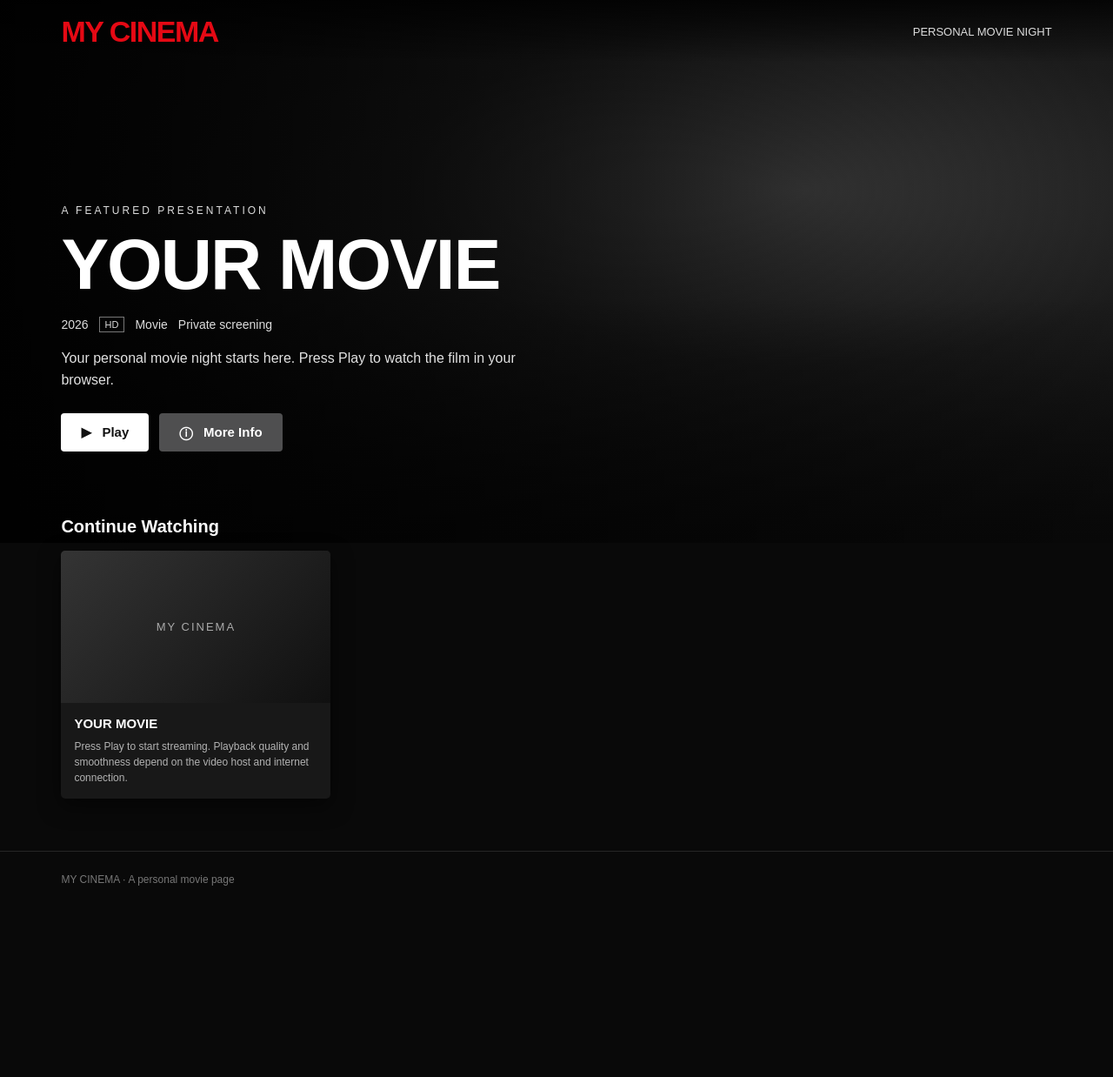
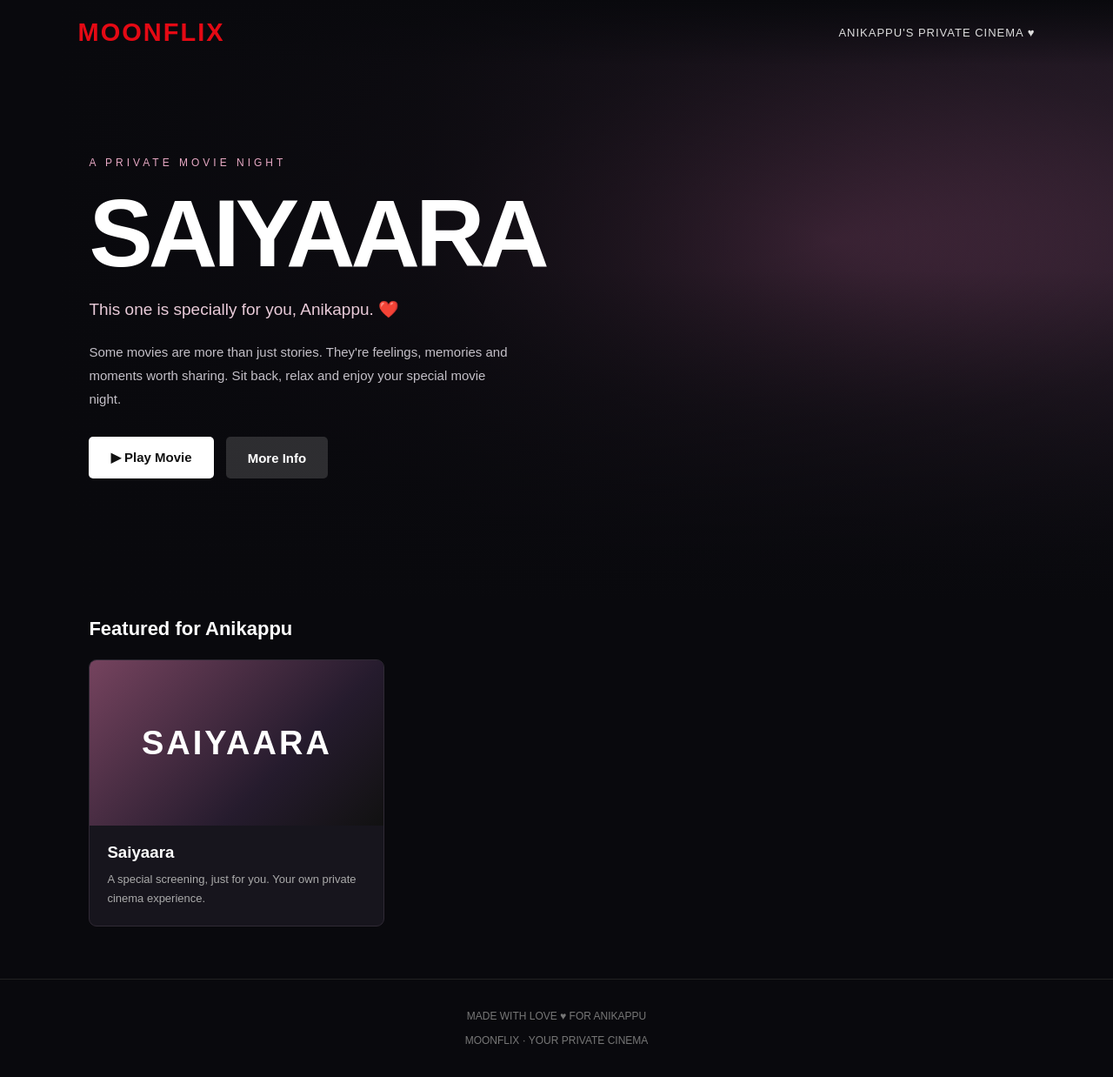
Before and after one commit to Hasanjoy913/hasan-joy, a plain HTML site: page index.html in a window 1280 px wide. Shown: the whole page at 87% size. Before the commit the page ends 1043 px from the top, so only its background shows below. Drawn offline with Linux system fonts and the light colour scheme.

Commit message:
Update index.html

```diff
--- a/index.html
+++ b/index.html
@@ -1,117 +1,250 @@
+
 <!DOCTYPE html>
 <html lang="en">
 <head>
 <meta charset="UTF-8">
 <meta name="viewport" content="width=device-width, initial-scale=1.0">
-<meta name="theme-color" content="#090909">
-<title>My Cinema</title>
+<title>MOONFLIX | Saiyaara</title>
+
 <style>
-:root{--red:#e50914;--bg:#090909;--muted:#b3b3b3}
-*{box-sizing:border-box}
-html{scroll-behavior:smooth}
-body{margin:0;background:var(--bg);color:#fff;font-family:Arial,Helvetica,sans-serif}
-a{color:inherit;text-decoration:none}
-.nav{height:72px;position:absolute;z-index:5;top:0;left:0;right:0;display:flex;align-items:center;justify-content:space-between;padding:0 5.5%;background:linear-gradient(180deg,rgba(0,0,0,.8),transparent)}
-.brand{font-size:clamp(23px,3vw,34px);font-weight:900;letter-spacing:-1.5px;color:var(--red)}
-.nav-right{font-size:13px;color:#ddd}
-.hero{min-height:590px;height:78vh;max-height:780px;position:relative;display:flex;align-items:flex-end;padding:0 5.5% 105px;background:linear-gradient(90deg,rgba(0,0,0,.92) 0%,rgba(0,0,0,.58) 45%,rgba(0,0,0,.12) 100%),linear-gradient(0deg,#090909 0%,transparent 45%),radial-gradient(ellipse at 72% 35%,#494949 0%,#202020 35%,#111 72%)}
-.hero-content{max-width:610px;position:relative;z-index:1}
-.kicker{font-size:12px;letter-spacing:3px;color:#ddd;text-transform:uppercase;margin-bottom:16px}
-h1{font-size:clamp(42px,7vw,82px);line-height:.95;margin:0 0 22px;font-weight:900;letter-spacing:-2px}
-.meta{display:flex;gap:12px;align-items:center;flex-wrap:wrap;color:#ddd;font-size:14px;margin-bottom:18px}
-.tag{border:1px solid #777;padding:2px 6px;font-size:11px}
-.description{font-size:16px;line-height:1.55;color:#e2e2e2;max-width:560px;margin:0 0 25px}
-.actions{display:flex;gap:12px;flex-wrap:wrap}
-.btn{border:0;border-radius:4px;padding:13px 23px;font-weight:700;font-size:15px;display:inline-flex;align-items:center;gap:9px;cursor:pointer}
-.btn-play{background:#fff;color:#111}.btn-play:hover{background:#ddd}
-.btn-info{background:rgba(109,109,110,.72);color:#fff}.btn-info:hover{background:rgba(109,109,110,.48)}
-.content{padding:0 5.5% 60px;margin-top:-30px;position:relative;z-index:2}
-.section-title{font-size:20px;margin:0 0 16px}
-.movie-card{width:min(100%,310px);background:#181818;border-radius:5px;overflow:hidden;box-shadow:0 8px 25px #0008}
-.thumb{height:175px;background:linear-gradient(135deg,#343434,#101010);display:grid;place-items:center;color:#aaa;font-size:13px;letter-spacing:2px}
-.card-info{padding:15px}.card-info strong{font-size:15px}.card-info p{color:var(--muted);font-size:12px;line-height:1.5;margin:8px 0 0}
-footer{border-top:1px solid #252525;padding:25px 5.5%;color:#777;font-size:12px}
-.modal{display:none;position:fixed;inset:0;background:rgba(0,0,0,.94);z-index:20;padding:5vh 4vw;align-items:center;justify-content:center}
-.modal.open{display:flex}
-.modal-inner{width:min(1100px,100%);position:relative}
-.close{position:absolute;right:0;top:-42px;background:#222;color:white;border:0;border-radius:50%;width:34px;height:34px;font-size:20px;cursor:pointer}
-.video-frame{width:100%;aspect-ratio:16/9;background:#000;border:0;border-radius:5px}
-.player-note{color:#aaa;font-size:12px;margin-top:10px}
-@media(max-width:650px){.nav{height:60px}.hero{height:76vh;min-height:560px;padding-bottom:85px}.description{font-size:14px}.content{margin-top:-18px}.btn{padding:11px 16px;font-size:13px}.movie-card{width:100%}}
+*{margin:0;padding:0;box-sizing:border-box}
+body{
+  background:#09090d;
+  color:white;
+  font-family:Arial,Helvetica,sans-serif;
+}
+header{
+  height:75px;
+  display:flex;
+  align-items:center;
+  justify-content:space-between;
+  padding:0 7%;
+  background:linear-gradient(#09090d,transparent);
+  position:absolute;
+  width:100%;
+  z-index:2;
+}
+.logo{
+  color:#e50914;
+  font-size:29px;
+  font-weight:900;
+  letter-spacing:2px;
+}
+.profile{
+  color:#ddd;
+  font-size:13px;
+  letter-spacing:1px;
+}
+.hero{
+  min-height:690px;
+  display:flex;
+  align-items:center;
+  padding:120px 8% 80px;
+  background:
+    linear-gradient(90deg,#09090d 5%,rgba(9,9,13,.88) 38%,rgba(9,9,13,.25) 100%),
+    linear-gradient(0deg,#09090d 0%,transparent 55%),
+    radial-gradient(ellipse at 75% 40%,#693b59 0%,#30202f 35%,#111018 75%);
+}
+.content{max-width:600px}
+.tag{
+  color:#e6a8c4;
+  letter-spacing:4px;
+  font-size:12px;
+  margin-bottom:22px;
+}
+h1{
+  font-size:clamp(65px,10vw,110px);
+  line-height:.95;
+  letter-spacing:-5px;
+  margin-bottom:24px;
+}
+.subtitle{
+  font-size:19px;
+  color:#e9cbd9;
+  margin-bottom:24px;
+}
+.description{
+  color:#c4c0c8;
+  line-height:1.8;
+  font-size:15px;
+  max-width:490px;
+  margin-bottom:30px;
+}
+.buttons{display:flex;gap:14px;flex-wrap:wrap}
+button{
+  border:0;
+  padding:15px 25px;
+  border-radius:5px;
+  font-size:15px;
+  font-weight:bold;
+  cursor:pointer;
+}
+.play{background:white;color:#111}
+.play:hover{background:#ddd}
+.more{background:#ffffff25;color:white}
+.details{
+  padding:20px 8% 60px;
+}
+.section-title{
+  font-size:22px;
+  margin-bottom:22px;
+}
+.movie-card{
+  max-width:340px;
+  background:#17151d;
+  border-radius:9px;
+  overflow:hidden;
+  border:1px solid #302a35;
+}
+.poster{
+  height:190px;
+  display:flex;
+  justify-content:center;
+  align-items:center;
+  background:linear-gradient(135deg,#75435e,#251b2d 65%,#111);
+}
+.poster span{
+  font-size:38px;
+  font-weight:900;
+  letter-spacing:3px;
+}
+.card-info{padding:20px}
+.card-info h3{margin-bottom:9px}
+.card-info p{color:#aaa;font-size:13px;line-height:1.7}
+footer{
+  text-align:center;
+  padding:35px 15px;
+  color:#777;
+  font-size:12px;
+  border-top:1px solid #222;
+}
+.modal{
+  display:none;
+  position:fixed;
+  inset:0;
+  background:#000e;
+  z-index:10;
+  align-items:center;
+  justify-content:center;
+  padding:20px;
+}
+.modal-box{
+  width:100%;
+  max-width:1000px;
+  background:#111;
+  border-radius:10px;
+  overflow:hidden;
+}
+.modal-head{
+  padding:15px 20px;
+  display:flex;
+  justify-content:space-between;
+  align-items:center;
+}
+.close{
+  color:white;
+  background:#333;
+  padding:8px 13px;
+}
+iframe{
+  width:100%;
+  height:min(65vw,560px);
+  border:0;
+  display:block;
+}
+@media(max-width:600px){
+  header{padding:0 6%}
+  .hero{min-height:650px;padding:110px 7% 70px}
+  h1{letter-spacing:-3px}
+  .details{padding-left:7%;padding-right:7%}
+}
 </style>
 </head>
+
 <body>
-<header class="nav">
-  <a class="brand" href="#">MY CINEMA</a>
-  <div class="nav-right">PERSONAL MOVIE NIGHT</div>
+
+<header>
+  <div class="logo">MOONFLIX</div>
+  <div class="profile">ANIKAPPU'S PRIVATE CINEMA ♥</div>
 </header>
 
 <section class="hero">
-  <div class="hero-content">
-    <div class="kicker">A featured presentation</div>
-    <h1 id="movieTitle">YOUR MOVIE</h1>
-    <div class="meta"><span>2026</span><span class="tag">HD</span><span>Movie</span><span>Private screening</span></div>
-    <p class="description" id="movieDescription">Your personal movie night starts here. Press Play to watch the film in your browser.</p>
-    <div class="actions">
-      <button class="btn btn-play" onclick="openPlayer()">▶ &nbsp; Play</button>
-      <button class="btn btn-info" onclick="document.getElementById('details').scrollIntoView({behavior:'smooth'})">ⓘ &nbsp; More Info</button>
+  <div class="content">
+    <div class="tag">A PRIVATE MOVIE NIGHT</div>
+
+    <h1>SAIYAARA</h1>
+
+    <div class="subtitle">
+      This one is specially for you, Anikappu. ❤️
+    </div>
+
+    <p class="description">
+      Some movies are more than just stories.
+      They're feelings, memories and moments
+      worth sharing. Sit back, relax and enjoy
+      your special movie night.
+    </p>
+
+    <div class="buttons">
+      <button class="play" onclick="openMovie()">▶ Play Movie</button>
+      <button class="more" onclick="document.getElementById('details').scrollIntoView({behavior:'smooth'})">
+        More Info
+      </button>
     </div>
   </div>
 </section>
 
-<main class="content" id="details">
-  <h2 class="section-title">Continue Watching</h2>
-  <article class="movie-card">
-    <div class="thumb">MY CINEMA</div>
+<section class="details" id="details">
+  <h2 class="section-title">Featured for Anikappu</h2>
+
+  <div class="movie-card">
+    <div class="poster">
+      <span>SAIYAARA</span>
+    </div>
     <div class="card-info">
-      <strong id="cardTitle">Your Movie</strong>
-      <p>Press Play to start streaming. Playback quality and smoothness depend on the video host and internet connection.</p>
+      <h3>Saiyaara</h3>
+      <p>
+        A special screening, just for you.
+        Your own private cinema experience.
+      </p>
     </div>
-  </article>
-</main>
+  </div>
+</section>
 
-<footer>MY CINEMA · A personal movie page</footer>
+<footer>
+  MADE WITH LOVE ♥ FOR ANIKAPPU
+  <br><br>
+  MOONFLIX · YOUR PRIVATE CINEMA
+</footer>
 
-<div class="modal" id="playerModal" role="dialog" aria-modal="true" aria-label="Movie player">
-  <div class="modal-inner">
-    <button class="close" onclick="closePlayer()" aria-label="Close player">×</button>
-    <iframe class="video-frame" id="drivePlayer" src="" allow="autoplay; fullscreen" allowfullscreen referrerpolicy="no-referrer"></iframe>
-    <div class="player-note">If playback does not start, make sure the Google Drive file is shared with the viewer and processing is complete.</div>
+<div class="modal" id="movieModal">
+  <div class="modal-box">
+    <div class="modal-head">
+      <strong>NOW PLAYING · SAIYAARA</strong>
+      <button class="close" onclick="closeMovie()">✕ Close</button>
+    </div>
+
+    <iframe
+      id="movieFrame"
+      src=""
+      allow="autoplay; fullscreen"
+      allowfullscreen>
+    </iframe>
   </div>
 </div>
 
 <script>
-// 1) Replace the value below with your Google Drive file ID.
-// Example share link: https://drive.google.com/file/d/FILE_ID_HERE/view
-const DRIVE_FILE_ID = "1WxBj3v25Ze7d5gxRaPIXBpbfK_aJn3aE";
+function openMovie(){
+  document.getElementById('movieModal').style.display='flex';
+  document.getElementById('movieFrame').src=
+  'https://drive.google.com/file/d/1WxBj3v25Ze7d5gxRaPIXBpbfK_aJn3aE/preview';
+}
 
-// 2) Edit the movie title and description if you want.
-const MOVIE_TITLE = "YOUR MOVIE";
-const MOVIE_DESCRIPTION = "Your personal movie night starts here. Press Play to watch the film in your browser.";
+function closeMovie(){
+  document.getElementById('movieModal').style.display='none';
+  document.getElementById('movieFrame').src='';
+}
+</script>
 
-document.getElementById("movieTitle").textContent = MOVIE_TITLE;
-document.getElementById("cardTitle").textContent = MOVIE_TITLE;
-document.getElementById("movieDescription").textContent = MOVIE_DESCRIPTION;
-
-function openPlayer(){
-  if(!DRIVE_FILE_ID || DRIVE_FILE_ID.includes("PASTE_")){
-    alert("First add your Google Drive file ID inside index.html.");
-    return;
-  }
-  document.getElementById("drivePlayer").src =
-    "https://drive.google.com/file/d/" + encodeURIComponent(DRIVE_FILE_ID) + "/preview";
-  document.getElementById("playerModal").classList.add("open");
-}
-function closePlayer(){
-  document.getElementById("playerModal").classList.remove("open");
-  document.getElementById("drivePlayer").src = "";
-}
-document.getElementById("playerModal").addEventListener("click",function(e){
-  if(e.target===this) closePlayer();
-});
-document.addEventListener("keydown",function(e){
-  if(e.key==="Escape") closePlayer();
-});
-</script>
 </body>
 </html>
```
